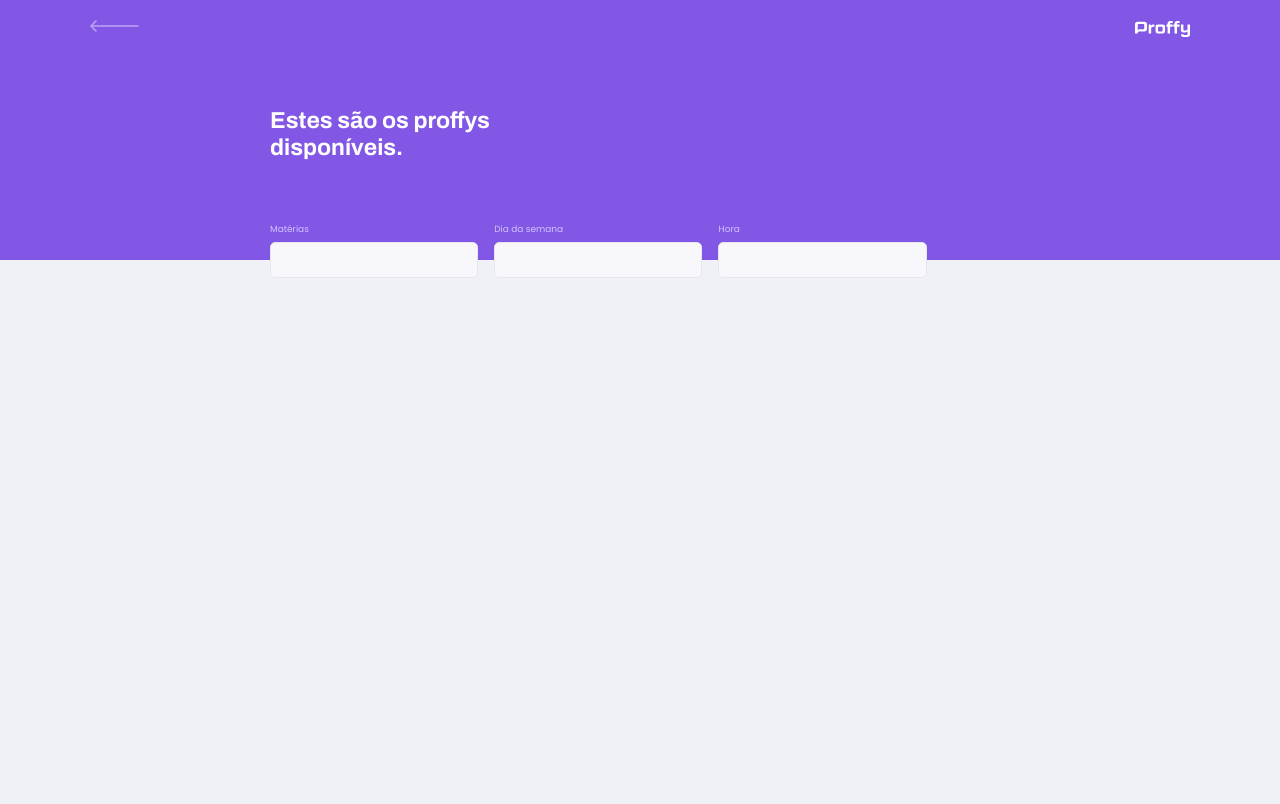
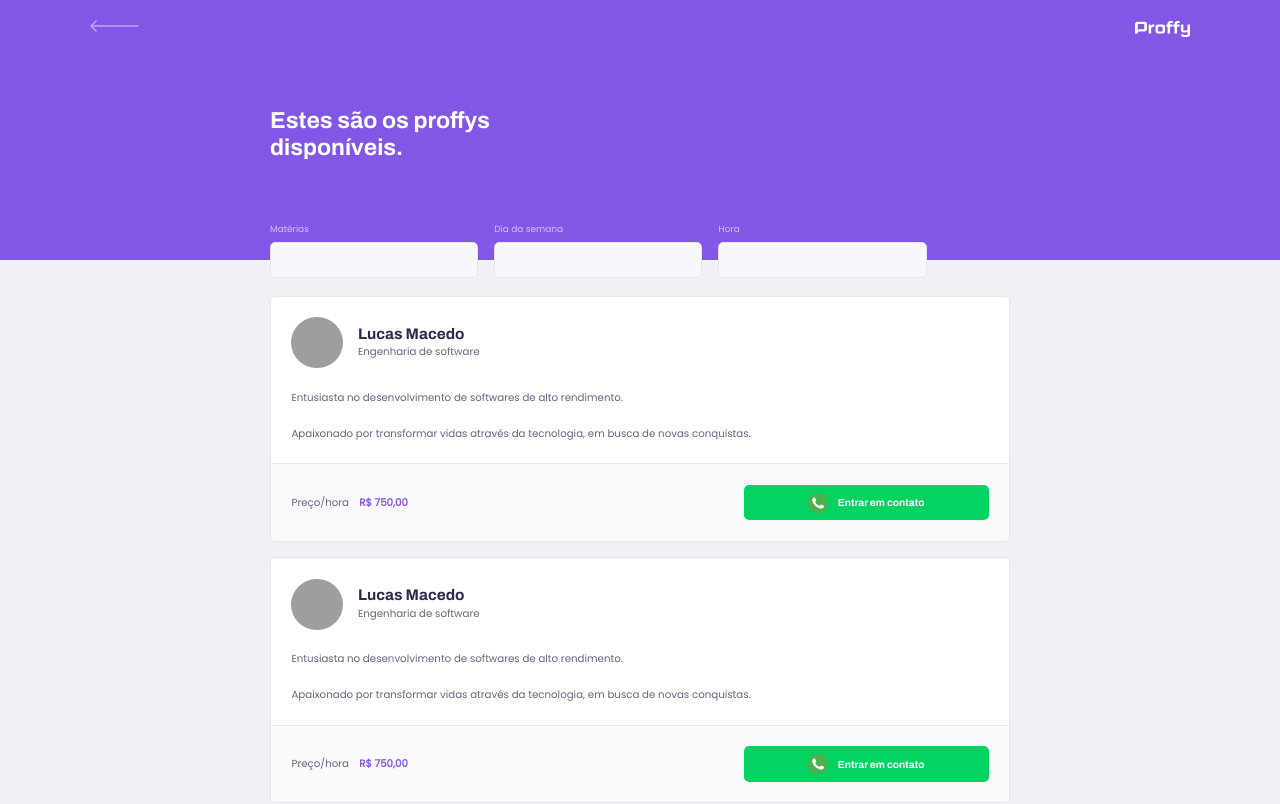
Before and after one commit to lucsmac/proffy-frontend-web, a React (Create React App) app: page /study in a window 1280 px wide. Shown: the top 804 px of the page. Built offline with nearby package versions, Linux system fonts and the light colour scheme; grey boxes are pictures that could not be loaded.

Commit message:
teacher list page

```diff
--- a/src/assets/styles/global.css
+++ b/src/assets/styles/global.css
@@ -48,6 +48,7 @@ input,
 button,
 textarea {
 	font: 500 1.6rem Poppins;
+	color: var(--color-text-base)
 }
 
 .container {
--- a/src/components/PageHeader/index.tsx
+++ b/src/components/PageHeader/index.tsx
@@ -12,7 +12,7 @@ interface PageHeaderProps {
 
 const PageHeader: React.FC<PageHeaderProps> = (props) => {
   return (
-    <div>
+    <>
       <header className="page-header">
         <div className="top-bar-container">
           <Link to="/">
@@ -27,7 +27,7 @@ const PageHeader: React.FC<PageHeaderProps> = (props) => {
           {props.children}
         </div>
       </header>
-    </div>
+    </>
   )
 }
 
--- /dev/null
+++ b/src/components/TeacherItem/index.tsx
@@ -0,0 +1,37 @@
+import React from 'react'
+
+import whatsappIcon from '../../assets/images/icons/whatsapp.svg'
+import './styles.css'
+
+const TeacherItem = () => {
+  return (
+    <article className="teacher-item">
+      <header>
+        <img src="https://avatars0.githubusercontent.com/u/55163413?s=460&u=4efcc2eba0c8f0ae229b2ea9c0ace6d18cb0a55f&v=4" alt="Lucas Macedo" />
+        <div>
+          <strong>Lucas Macedo</strong>
+          <span>Engenharia de software</span>
+        </div>
+      </header>
+
+      <p>
+        Entusiasta no desenvolvimento de softwares de alto rendimento.
+        <br /><br />
+        Apaixonado por transformar vidas através da tecnologia, em busca de novas conquistas.
+      </p>
+
+      <footer>
+        <p>
+          Preço/hora
+          <strong>R$ 750,00</strong>
+        </p>
+        <button type="button">
+          <img src={whatsappIcon} alt="Entrar em contato" />
+          Entrar em contato
+        </button>
+      </footer>
+    </article>
+  )
+}
+
+export default TeacherItem
--- /dev/null
+++ b/src/components/TeacherItem/styles.css
@@ -0,0 +1,103 @@
+.teacher-item {
+  background: var(--color-box-base);
+  border: 1px solid var(--color-line-in-white);
+  border-radius: 0.8rem;
+  margin-top: 2.4rem;
+  overflow: hidden;
+}
+
+.teacher-item header {
+  padding: 3.2rem 2rem;
+  display: flex;
+  align-items: center;
+}
+
+.teacher-item header img {
+  width: 8rem;
+  height: 8rem;
+  border-radius: 50%;
+}
+
+.teacher-item header div {
+  margin-left: 2.4rem;
+}
+
+.teacher-item header div strong {
+  font: 700 2.4rem Archivo;
+  display: block;
+  color: var(--color-text-title);
+}
+
+.teacher-item header div span {
+  font-size: 1.6rem;
+  display: block;
+  margin-top: 0.4rem;
+}
+
+.teacher-item > p {
+  padding: 0 2rem;
+  font-size: 1.6rem;
+  line-height: 2.8rem;
+}
+
+.teacher-item footer {
+  padding: 3.2rem 2rem;
+  background: var(--color-box-footer);
+  border-top: 1px solid var(--color-line-in-white);
+  margin-top: 3.2rem;
+  display: flex;
+  align-items: center;
+  justify-content: space-between;
+}
+
+.teacher-item footer p strong {
+  color: var(--color-primary);
+  font-size: 1.6rem;
+  display: block;
+}
+
+.teacher-item footer button {
+  width: 20rem;
+  height: 5.6rem;
+  background: var(--color-secundary);
+  color: var(--color-button-text);
+  border: 0;
+  border-radius: 0.8rem;
+  cursor: pointer;
+  font: 700 1.4rem Archivo;
+  display: flex;
+  align-items: center;
+  justify-content: space-evenly;
+  transition: 0.2s;
+}
+
+.teacher-item footer button:hover {
+  background: var(--color-secundary-dark);
+}
+
+@media (min-width: 700px) {
+
+  .teacher-item footer,
+  .teacher-item header {
+    padding: 3.2rem;
+  }
+
+  .teacher-item > p {
+    padding: 0 3.2rem;
+  }
+
+  .teacher-item footer p strong {
+    display: initial;
+    margin-left: 1.6rem;
+  }
+
+  .teacher-item footer button {
+    width: 245px;
+    font-size: 1.6rem;
+    justify-content: center;
+  }
+
+  .teacher-item footer button img {
+    margin-right: 1.6rem;
+  }
+}
--- a/src/pages/TeacherList/index.tsx
+++ b/src/pages/TeacherList/index.tsx
@@ -2,6 +2,7 @@ import React from 'react'
 
 import './styles.css'
 import PageHeader from '../../components/PageHeader'
+import TeacherItem from '../../components/TeacherItem'
 
 const TeacherList = () => {
   return (
@@ -30,6 +31,15 @@ const TeacherList = () => {
           </div>
         </form>
       </PageHeader>
+
+      <main>
+        <TeacherItem />
+        <TeacherItem />
+        <TeacherItem />
+        <TeacherItem />
+        <TeacherItem />
+        <TeacherItem />
+      </main>
     </div>
   )
 }
--- a/src/pages/TeacherList/styles.css
+++ b/src/pages/TeacherList/styles.css
@@ -46,6 +46,11 @@
   bottom: 0;
 }
 
+#page-teacher-list main {
+  margin: 3.2rem auto;
+  width: 90%;
+}
+
 @media (min-width: 700px) {
   #page-teacher-list {
     max-width: 100%;
@@ -58,4 +63,14 @@
     position: absolute;
     bottom: -18px;
   }
+
+  #search-teachers .input-block + .input-block {
+    margin-top: 0;
+  }
+
+  #page-teacher-list main {
+    padding: 3.2rem 0;
+    max-width: 740px;
+    margin: 0 auto;
+  }
 }
```
